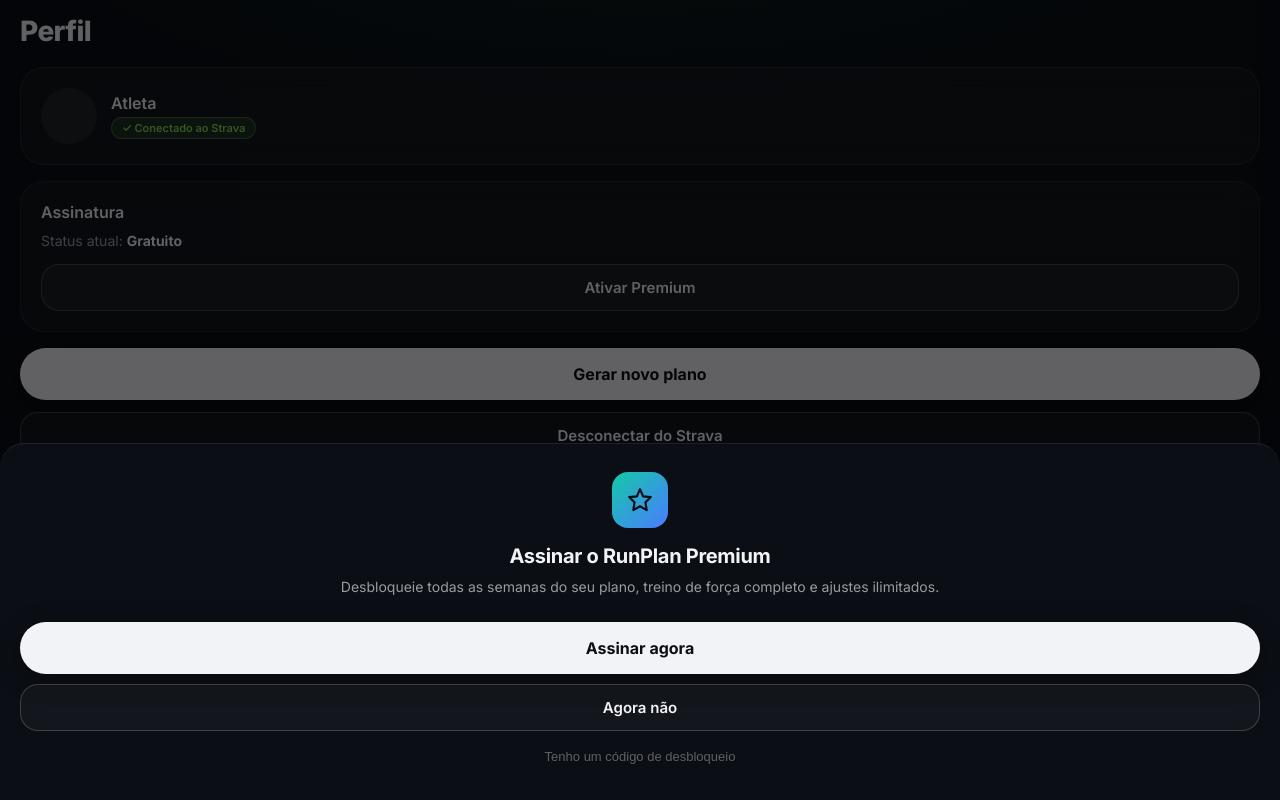
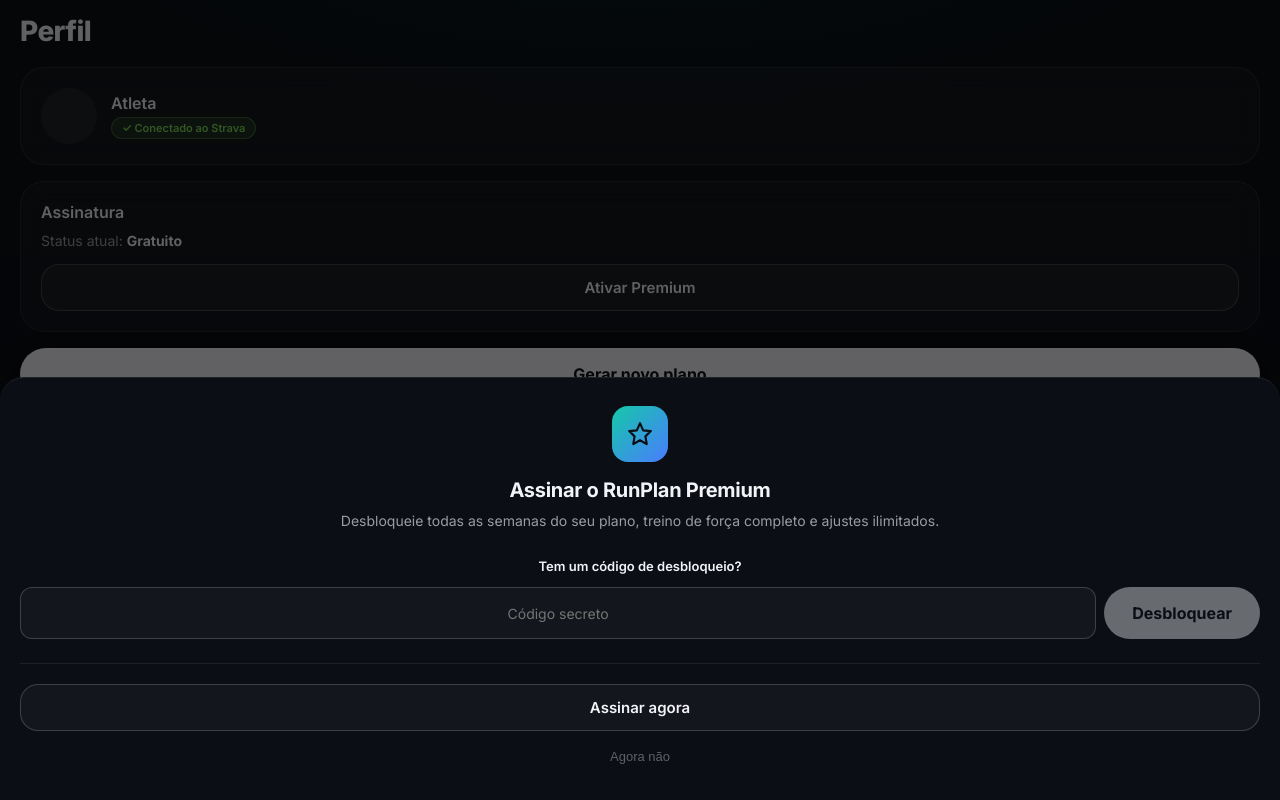
Before and after one commit to XandyGomes/runplan, a Next.js app: page /perfil in a window 1280 px wide. Both pictures are taken after a click on the button "Ativar Premium". Built offline with nearby package versions, Linux system fonts and the light colour scheme; no server answers.

Commit message:
Simplifica desbloqueio de Premium: campo de código sempre visível

```diff
--- a/src/components/PaywallSheet.module.css
+++ b/src/components/PaywallSheet.module.css
@@ -35,25 +35,16 @@
   margin-bottom: 24px;
 }
 
-.actions {
-  display: flex;
-  flex-direction: column;
-  gap: 10px;
-}
-
-.testBtn {
-  background: transparent;
-  border: none;
-  color: var(--text-3);
+.codeLabel {
   font-size: 13px;
-  padding: 8px;
-  cursor: pointer;
+  font-weight: 600;
+  color: var(--text);
+  margin-bottom: 10px;
 }
 
 .codeRow {
   display: flex;
   gap: 8px;
-  margin-top: 4px;
 }
 
 .codeRow input {
@@ -71,5 +62,23 @@
 .codeError {
   color: var(--error);
   font-size: 12px;
-  margin-top: -2px;
+  margin-top: 8px;
 }
+
+.actions {
+  display: flex;
+  flex-direction: column;
+  gap: 10px;
+  margin-top: 24px;
+  padding-top: 20px;
+  border-top: 1px solid var(--border);
+}
+
+.testBtn {
+  background: transparent;
+  border: none;
+  color: var(--text-3);
+  font-size: 13px;
+  padding: 8px;
+  cursor: pointer;
+}
--- a/src/components/PaywallSheet.tsx
+++ b/src/components/PaywallSheet.tsx
@@ -6,7 +6,6 @@ import styles from './PaywallSheet.module.css';
 export default function PaywallSheet({ onClose, onUnlocked }: { onClose: () => void; onUnlocked: () => void }) {
   const [loading, setLoading] = useState(false);
   const [message, setMessage] = useState('');
-  const [showCodeField, setShowCodeField] = useState(false);
   const [code, setCode] = useState('');
   const [codeError, setCodeError] = useState('');
 
@@ -48,34 +47,28 @@ export default function PaywallSheet({ onClose, onUnlocked }: { onClose: () => v
           Desbloqueie todas as semanas do seu plano, treino de força completo e ajustes ilimitados.
         </p>
         {message && <p className={styles.subtitle}>{message}</p>}
-        <div className={styles.actions}>
-          <button className="btn-primary" disabled={loading} onClick={subscribe}>
-            Assinar agora
-          </button>
-          <button className="btn-secondary" disabled={loading} onClick={onClose}>
-            Agora não
-          </button>
-          {!showCodeField ? (
-            <button className={styles.testBtn} disabled={loading} onClick={() => setShowCodeField(true)}>
-              Tenho um código de desbloqueio
-            </button>
-          ) : (
-            <>
+
+        <p className={styles.codeLabel}>Tem um código de desbloqueio?</p>
         <div className={styles.codeRow}>
           <input
             type="password"
             placeholder="Código secreto"
             value={code}
             onChange={e => setCode(e.target.value)}
-                  autoFocus
           />
-                <button className="btn-secondary" disabled={loading || !code} onClick={unlockWithCode}>
+          <button className="btn-primary" disabled={loading || !code} onClick={unlockWithCode}>
             Desbloquear
           </button>
         </div>
         {codeError && <p className={styles.codeError}>{codeError}</p>}
-            </>
-          )}
+
+        <div className={styles.actions}>
+          <button className="btn-secondary" disabled={loading} onClick={subscribe}>
+            Assinar agora
+          </button>
+          <button className={styles.testBtn} disabled={loading} onClick={onClose}>
+            Agora não
+          </button>
         </div>
       </div>
     </div>
```
Lines whose indentation alone changed are shown as unchanged.
